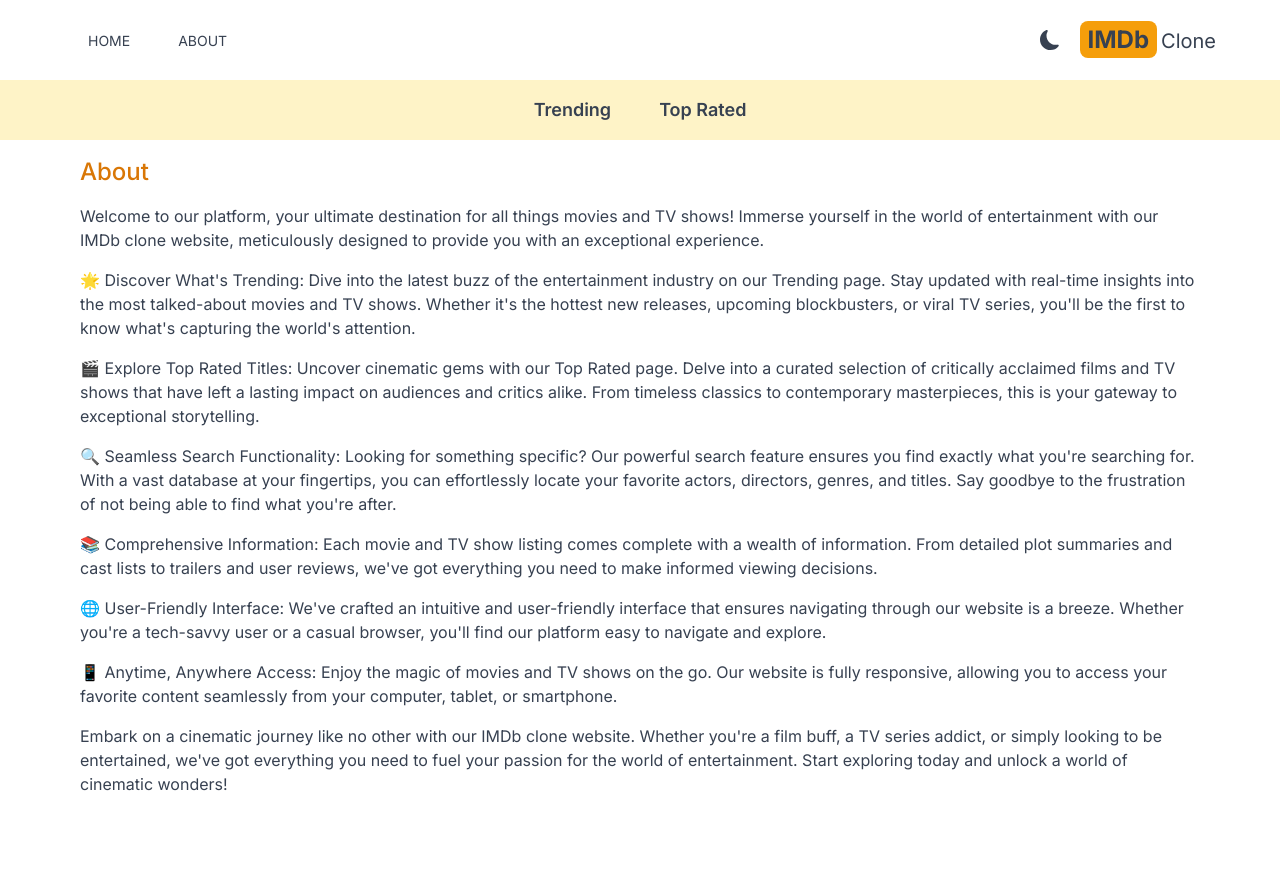
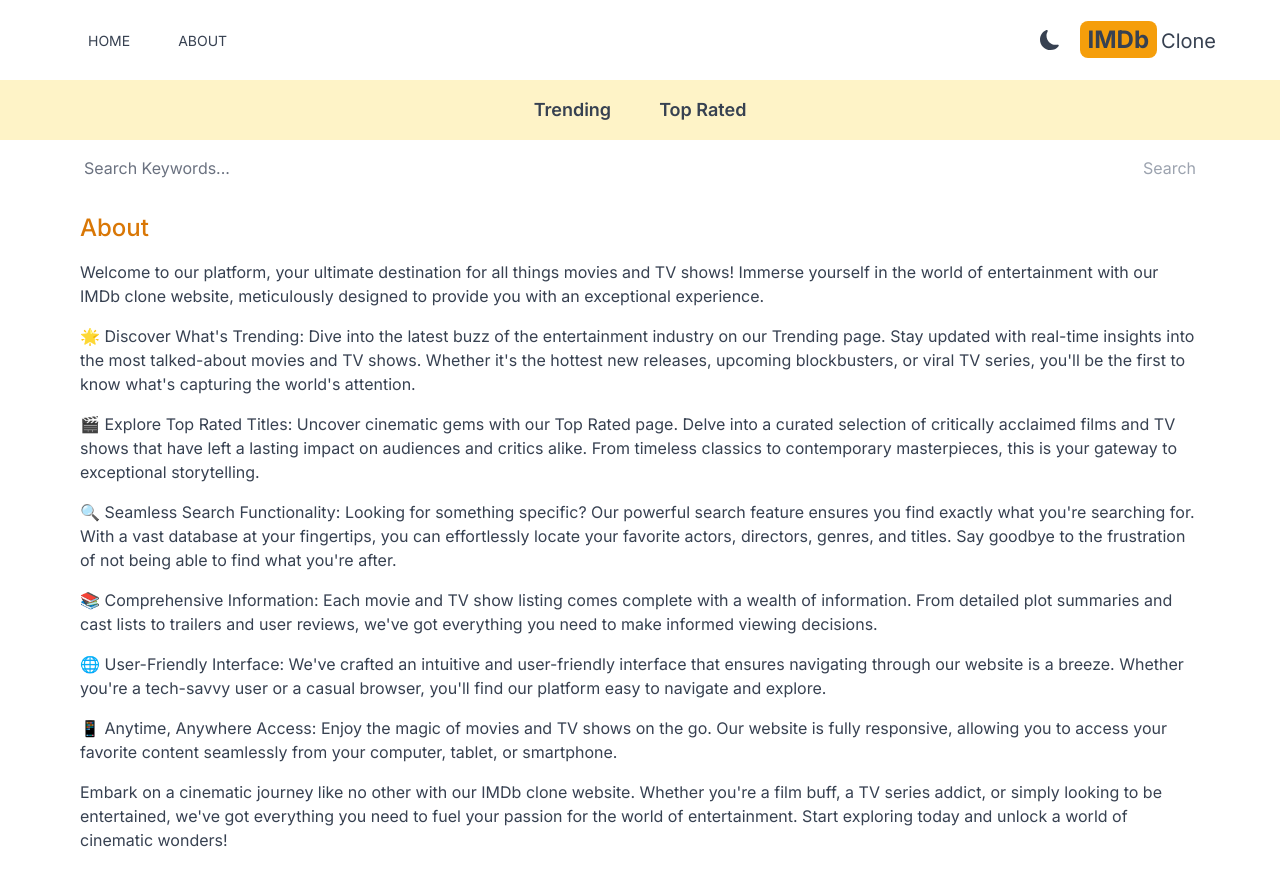
Before and after one commit to Eshu-M/imdb, a Next.js app: page /about in a window 1280 px wide. Shown: the top 886 px of the page. Before the commit the page ends 840 px from the top, so only its background shows below. Built offline with nearby package versions, Linux system fonts and the light colour scheme.

Commit message:
added search functionality

```diff
--- /dev/null
+++ b/src/app/components/SearchBox.jsx
@@ -0,0 +1,19 @@
+'use client'
+import React, { useState } from 'react'
+import { useRouter } from 'next/navigation';
+export default function SearchBox() {
+    const [search, setSearch]=useState("");
+    const router= useRouter();
+    function handleSubmit(e){
+        e.preventDefault();
+        if(!search)
+        return;
+        router.push(`/search/${search}`);
+    }
+  return (
+    <form onSubmit={handleSubmit} className='max-w-6xl mx-auto flex justify-between items-center px-5'>
+        <input value={search} onChange={(e)=>setSearch(e.target.value)} type="text" placeholder='Search Keywords...' className='w-full h-14 rounded-lg placeholder-gray-500 outline-none bg-transparent flex-1' />
+        <button disabled={!search} type="submit" className='text-amber-600 disabled:text-gray-400'>Search</button>
+    </form>
+  )
+}
--- a/src/app/layout.js
+++ b/src/app/layout.js
@@ -1,6 +1,7 @@
 import Providers from './Providers'
 import Header from './components/Header'
 import Navbar from './components/Navbar'
+import SearchBox from './components/SearchBox'
 import './globals.css'
 import { Inter } from 'next/font/google'
 
@@ -27,6 +28,8 @@
 
         {/* SearchBox */}
 
+        <SearchBox/>
+
         {children}
 
         </Providers>
--- /dev/null
+++ b/src/app/search/[searchTerm]/page.jsx
@@ -0,0 +1,20 @@
+import Results from '@/app/components/Results';
+import React from 'react'
+
+export default async function SearchPage( {params}) {
+    const res = await fetch(`https://api.themoviedb.org/3/search/movie?api_key=${process.env.API_KEY}&query=${params.searchTerm}&language=en-US`);
+    if(!res.ok){
+        throw new Error("Error fetching data")
+    }
+    const data = await res.json();
+    const results = data.results;
+  return (
+    <div>
+        {results && results.length===0 && (
+            <h1 className='text-center pt-6'>No Results Found</h1>
+        )}
+
+        {results && <Results results={results}/>}
+    </div>
+  )
+}
```
